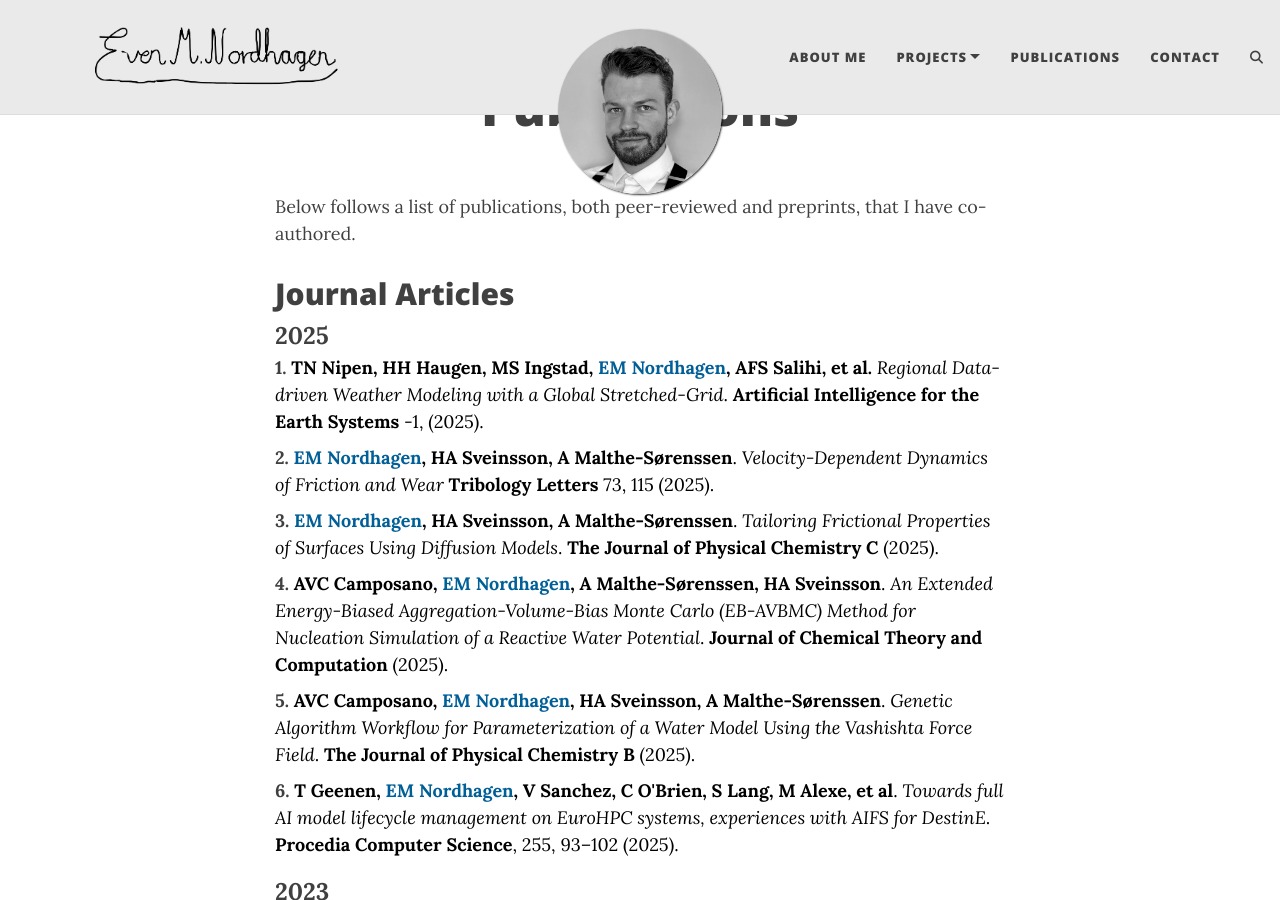
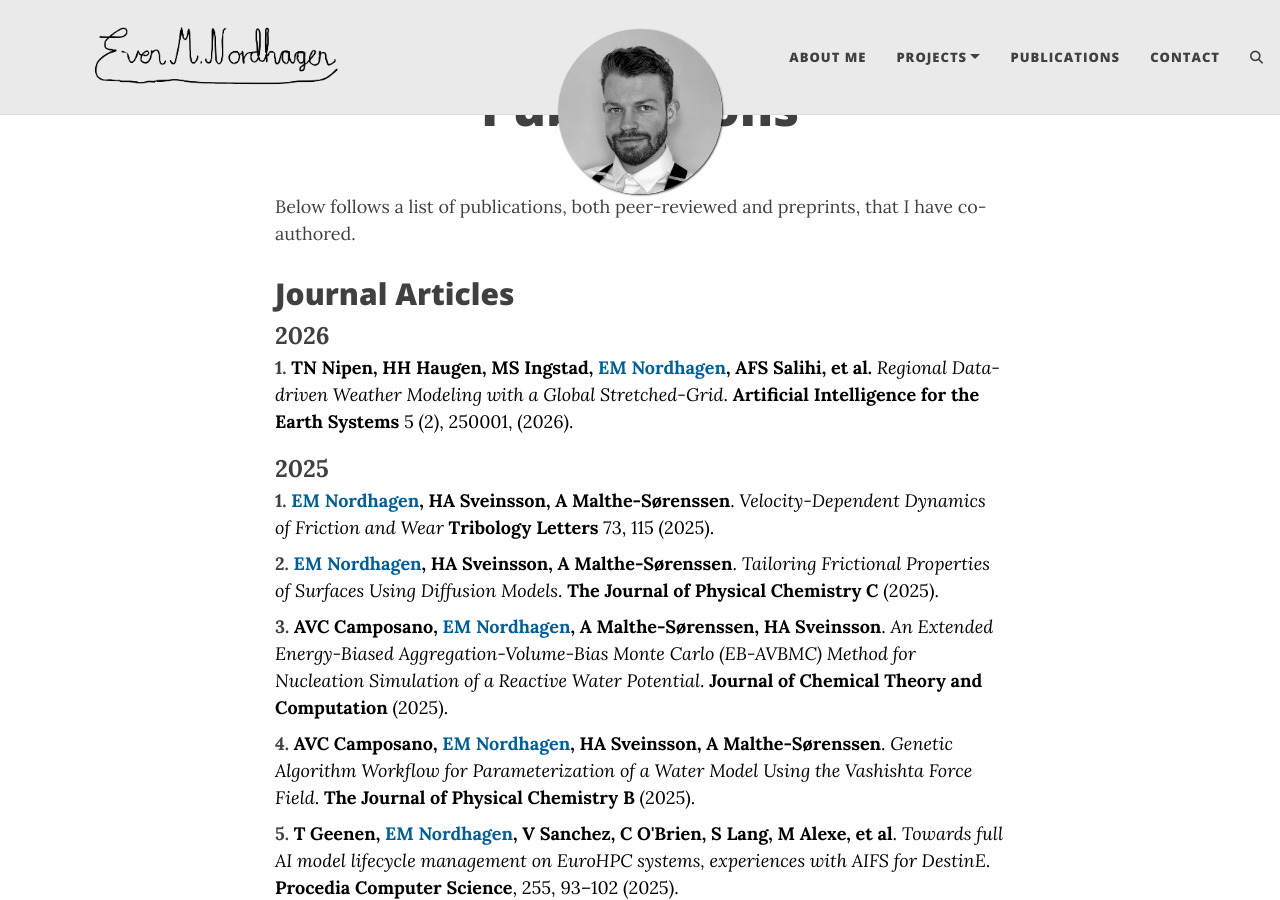
Before and after one commit to evenmn/evenmn.github.io, a Jekyll site: the page built from publications.md, in a window 1280 px wide and 900 px high. Built offline with Jekyll 4.4.1, drawn with Linux system fonts in a browser that asks for light colours; comment, search, counter and statistics services are not loaded.

Commit message:
Add 2026 journal article and update publication year
Added a new journal article for the year 2026 and updated the publication year for an existing article from 2025.

```diff
--- a/publications.md
+++ b/publications.md
@@ -43,10 +43,16 @@ Below follows a list of publications, both peer-reviewed and preprints, that I h
 ## Journal Articles
 
 <font size="5">
+    <b>2026</b>
+</font>
+<ul class="publications">
+  <li><a href="https://journals.ametsoc.org/view/journals/aies/aop/AIES-D-25-0001.1/AIES-D-25-0001.1.xml"><strong>TN Nipen, HH Haugen, MS Ingstad, <span class="highlight-author">EM Nordhagen</span>, AFS Salihi, et al.</strong> <em>Regional Data-driven Weather Modeling with a Global Stretched-Grid</em>. <strong>Artificial Intelligence for the Earth Systems</strong> 5 (2), 250001, (2026).</a></li>
+</ul>
+
+<font size="5">
     <b>2025</b>
 </font>
 <ul class="publications">
-  <li><a href="https://journals.ametsoc.org/view/journals/aies/aop/AIES-D-25-0001.1/AIES-D-25-0001.1.xml"><strong>TN Nipen, HH Haugen, MS Ingstad, <span class="highlight-author">EM Nordhagen</span>, AFS Salihi, et al.</strong> <em>Regional Data-driven Weather Modeling with a Global Stretched-Grid</em>. <strong>Artificial Intelligence for the Earth Systems</strong> -1, (2025).</a></li>
   <li><a href="https://rdcu.be/ey2fz"><strong><span class="highlight-author">EM Nordhagen</span>, HA Sveinsson, A Malthe-Sørenssen</strong>. <em>Velocity-Dependent Dynamics of Friction and Wear</em> <strong>Tribology Letters</strong> 73, 115 (2025).</a></li>
   <li><a href="https://pubs.acs.org/doi/10.1021/acs.jpcc.5c02768"><strong><span class="highlight-author">EM Nordhagen</span>, HA Sveinsson, A Malthe-Sørenssen</strong>. <em>Tailoring Frictional Properties of Surfaces Using Diffusion Models</em>. <strong>The Journal of Physical Chemistry C</strong> (2025).</a></li>
   <li><a href="https://pubs.acs.org/doi/10.1021/acs.jctc.5c00722"><strong>AVC Camposano, <span class="highlight-author">EM Nordhagen</span>, A Malthe-Sørenssen, HA Sveinsson</strong>. <em>An Extended Energy-Biased Aggregation-Volume-Bias Monte Carlo (EB-AVBMC) Method for Nucleation Simulation of a Reactive Water Potential</em>. <strong>Journal of Chemical Theory and Computation</strong> (2025).</a></li>
```
